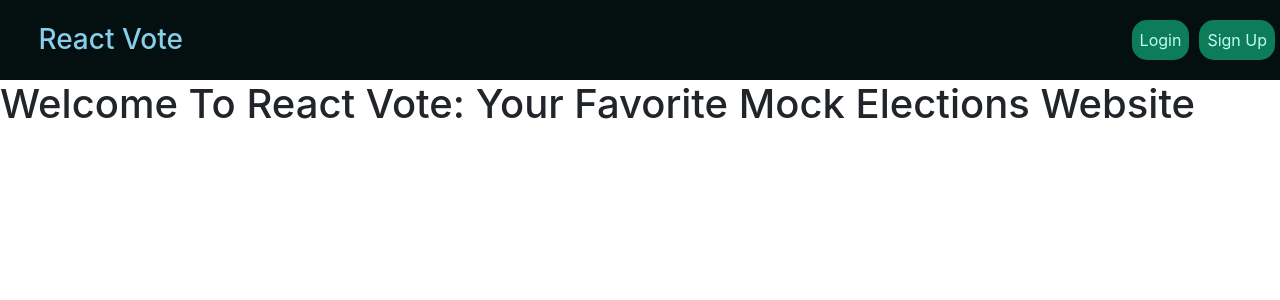
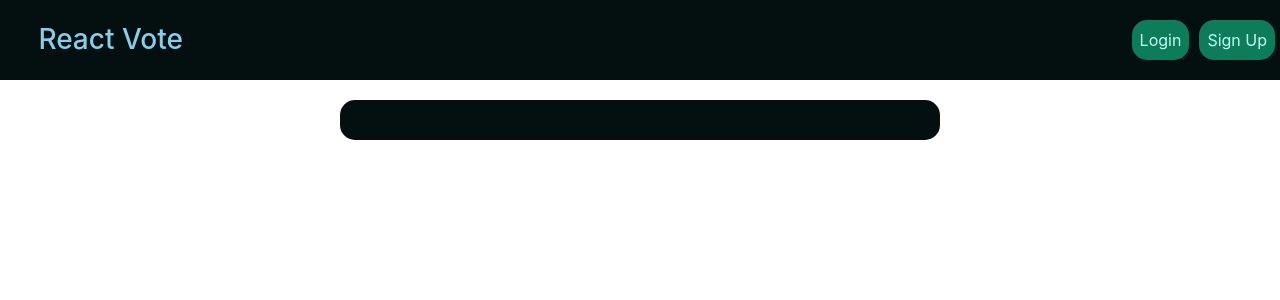
Before and after one commit to Menamonmon/react-vote, a React (Create React App) app: page / in a window 1280 px wide. Shown: the top 300 px of the page. Built offline with nearby package versions, Linux system fonts and the light colour scheme.

Commit message:
Home page container created + pages unified into one index.js file to be imported at once

```diff
--- a/src/pages/Home.js
+++ b/src/pages/Home.js
@@ -1,5 +1,9 @@
 import React from 'react';
 
-const Home = () => (<h1 className="home">Welcome To React Vote: Your Favorite Mock Elections Website</h1>);
-
-export default Home;
+export default function Home() {
+    return (
+        <div className="container homepage">
+            {}
+        </div>
+    );
+}
--- /dev/null
+++ b/src/pages/index.js
@@ -0,0 +1,8 @@
+import Home from "./Home";
+import LoginForm from "./LoginForm";
+import LogoutPage from "./LogoutPage";
+import ResultsPage from "./ResultsPage";
+import SignupForm from "./SignupForm";
+import VotesPage from "./VotesPage";
+
+export { Home, LoginForm, LogoutPage, SignupForm, ResultsPage, VotesPage };
```
Also changed, not shown: src/App.js (+8 -6 lines).
